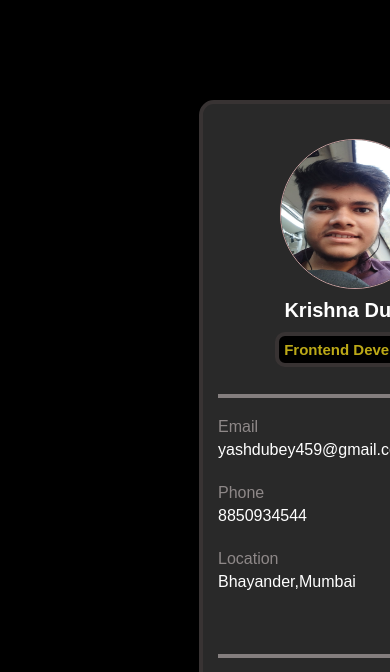
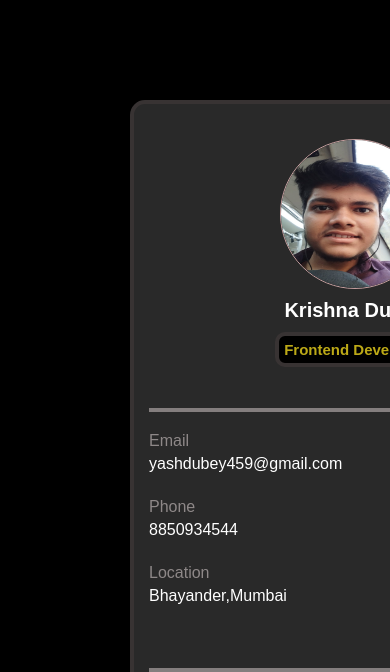
Before and after one commit to KrishnaDubeycodeProjects/resume, a plain HTML site: page index.html in a window 390 px wide. Shown: the top 672 px of the page. Drawn offline with Linux system fonts and the light colour scheme.

Commit message:
Add files via upload
Signed-off-by: DUBE KRISHNA SANTOSH <yashdubey459@gmail.com>

```diff
--- a/style.css
+++ b/style.css
@@ -192,7 +192,8 @@ align-self:stretch;
 height:auto;
 }
 .profile{
-width:80vw;
+min-width:450px;
+ width:60vw;
 position:static;
 }
 }
@@ -207,7 +208,7 @@ font-weight:600;
 }
 .profile{
 position:static;
-min-width:300px;
+ min-width:450px;
 }
 
 }
```
